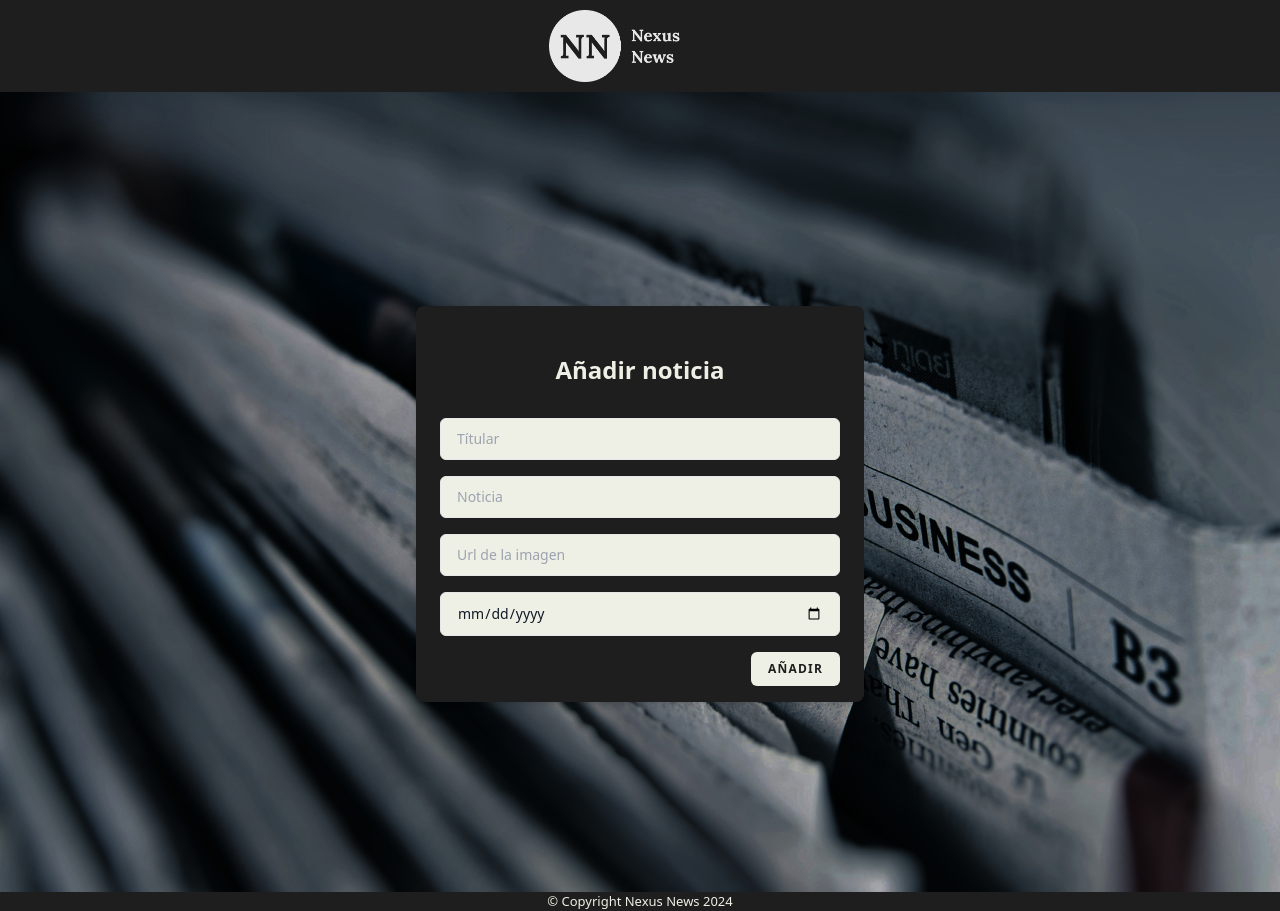
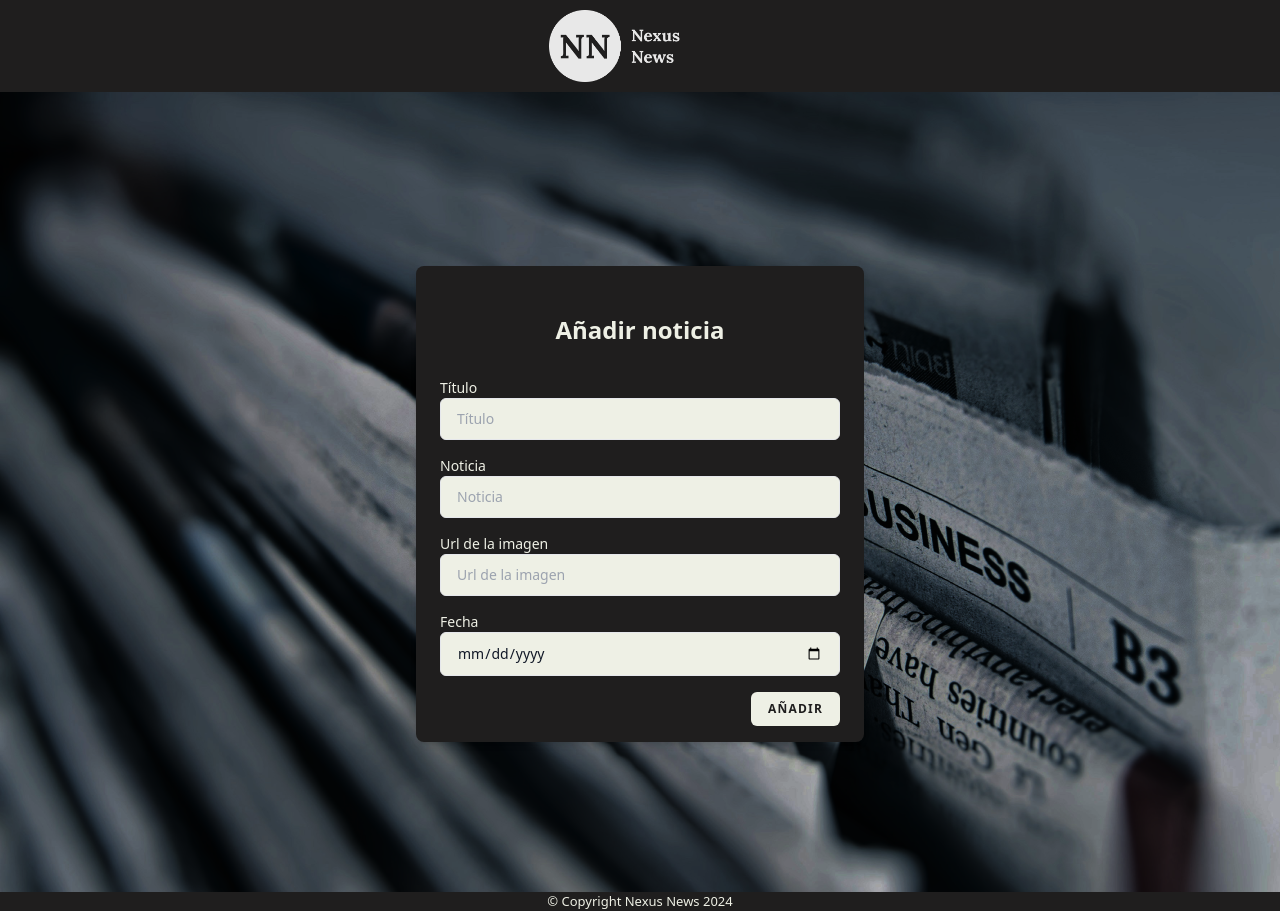
Before and after one commit to FatimaCapilla/nexusnews, a React (Vite) app in the folder client/: page /add in a window 1280 px wide. Built offline with nearby package versions, Linux system fonts and the light colour scheme.

Commit message:
change in dev

```diff
--- a/client/src/pages/AddNews.jsx
+++ b/client/src/pages/AddNews.jsx
@@ -1,4 +1,4 @@
-import React, { useState } from 'react';
+import  { useState } from 'react';
 import Swal from 'sweetalert2';
 import axios from 'axios';
 
@@ -8,11 +8,9 @@ const AddNews = () => {
     const [image, setImage] = useState('');
     const [date, setDate] = useState('');
 
-    const handleSubmit = (e) => {
+    const handleSubmit = async (e) => {
         e.preventDefault();
-    };
-
-    const handleRegister = async () => {
+        try {
             const response = await axios.post('http://localhost:3000/api/news', {
                 title,
                 body,
@@ -30,6 +28,10 @@ const AddNews = () => {
                 setImage('');
                 setDate('');
             } else {
+                throw new Error('Error al intentar añadir la noticia');
+            }
+        } catch (error) {
+            console.error('Error:', error);
             Swal.fire({
                 title: 'Error',
                 text: 'Hubo un problema al intentar añadir tu noticia. Por favor, inténtalo de nuevo más tarde.',
@@ -49,19 +51,19 @@ const AddNews = () => {
                 </center>
               </div>
               <div className="mb-4">
-                            <label className="block font-medium text-[#EEF0E5] text-sm" htmlFor="title"></label>
+                <label className="block font-medium text-[#EEF0E5] text-sm" htmlFor="title">Título</label>
                 <input
                   id="title"
                   type='text'
                   name='title'
-                                placeholder='Títular'
+                  placeholder='Título'
                   value={title}
                   onChange={(e) => setTitle(e.target.value)}
                   className="w-full rounded-md py-2.5 px-4 border text-sm outline-[#f84525] bg-[#EEF0E5]"
                   required />
               </div>
               <div className="mb-4">
-                            <label className="block font-medium text-[#EEF0E5] text-sm" htmlFor="body"></label>
+                <label className="block font-medium text-[#EEF0E5] text-sm" htmlFor="body">Noticia</label>
                 <input
                   id="body"
                   type='text'
@@ -73,7 +75,7 @@ const AddNews = () => {
                   className="w-full rounded-md py-2.5 px-4 border text-sm outline-[#f84525] bg-[#EEF0E5]" />
               </div>
              <div className="mb-4">
-                            <label className="block font-medium text-[#EEF0E5] text-sm" htmlFor="image"></label>
+                <label className="block font-medium text-[#EEF0E5] text-sm" htmlFor="image">Url de la imagen</label>
                 <input
                   id="image"
                   type='text'
@@ -85,7 +87,7 @@ const AddNews = () => {
                   className="w-full rounded-md py-2.5 px-4 border text-sm outline-[#f84525] bg-[#EEF0E5]" />
               </div>
               <div className="mb-4">
-                            <label className="block font-medium text-[#EEF0E5] text-sm" htmlFor="date"></label>
+                <label className="block font-medium text-[#EEF0E5] text-sm" htmlFor="date">Fecha</label>
                 <input
                   id="date"
                   type='date'
@@ -98,7 +100,7 @@ const AddNews = () => {
               </div>
               <div className="flex items-center justify-end mt-4">
                 <button
-                            onClick={handleRegister}
+                  type="submit"
                   className="ms-4 inline-flex items-center px-4 py-2 bg-[#EEF0E5] border border-transparent rounded-md font-semibold text-xs text-[#1F1E1E] uppercase tracking-widest hover:bg-[#7192A4] focus:bg-gray-700 active:bg-gray-900 focus:outline-none focus:ring-2 focus:ring-indigo-500 focus:ring-offset-2 transition ease-in-out duration-150">
                   Añadir
                 </button>
--- a/client/src/pages/GalleryNews.jsx
+++ b/client/src/pages/GalleryNews.jsx
@@ -8,12 +8,12 @@ const GalleryNews = () => {
     useEffect(() => {
       const fetchData = async () => {
         try {
-          const data = await getNews();
-          console.log("Data from getNews():", data); // Verifica el valor de data
-          if (Array.isArray(data)) {
-            setNews(data);
+          const response = await getNews();
+          console.log("Response from getNews():", response);
+          if (response.success && Array.isArray(response.data)) {
+            setNews(response.data);
           } else {
-            console.error("Data from getNews() is not an array:", data);
+            console.error("Invalid data format received from getNews():", response);
           }
         } catch (error) {
           console.error('Error fetching news:', error);
@@ -39,7 +39,7 @@ const GalleryNews = () => {
               <img className="arrow" src="src\assets\Vector.png" />
             </div>
             <p className="date">{item.date}</p>
-          </div>
+.          </div>
           </div>
         ))}
       </div>
```
Also changed, not shown: 2 other files (tests, documents, lock files or other folders). Lines whose indentation alone changed are shown as unchanged.
